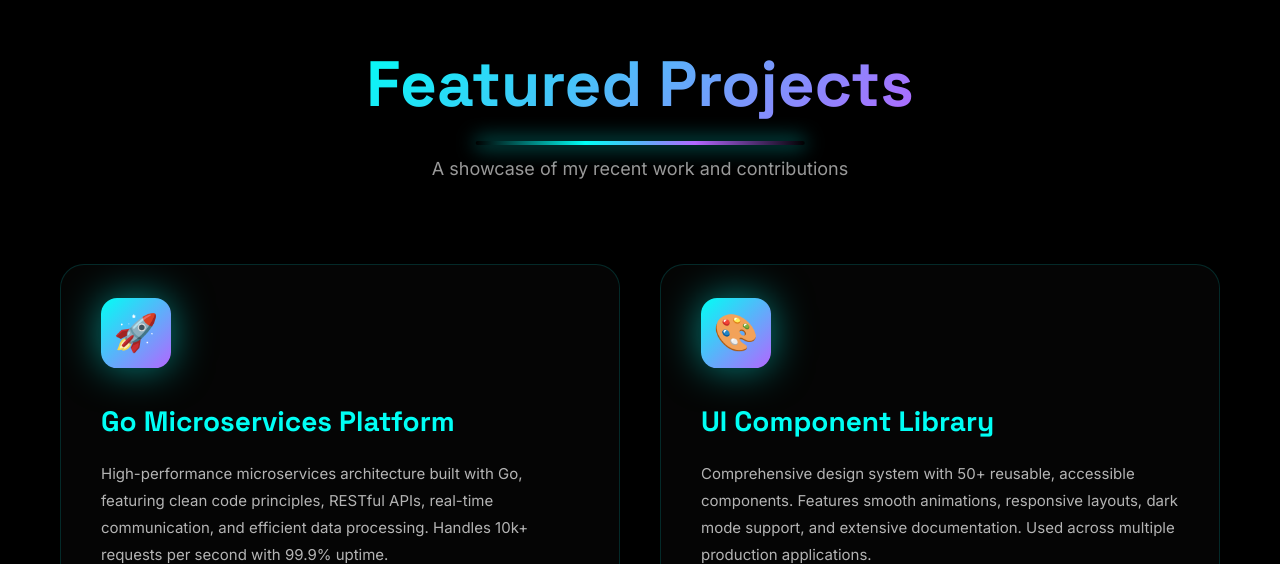
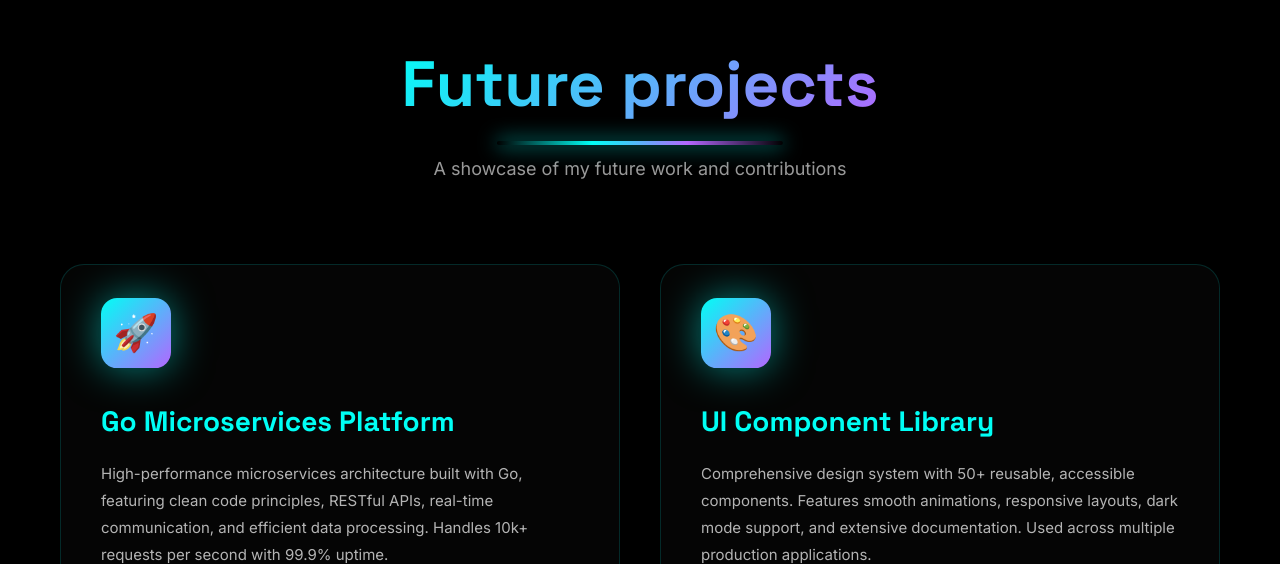
Before and after one commit to Ap4kk/Ap4kk.github.io, a plain HTML site: page index.html in a window 1280 px wide. Shown: the part 2236-2800 px from the top of the page. Drawn offline with Linux system fonts and the light colour scheme; animation ran at ten frames a second.

Commit message:
Update index.html

```diff
--- a/index.html
+++ b/index.html
@@ -1118,8 +1118,8 @@
     <!-- Projects Section -->
     <section id="projects">
       <div class="section-header">
-        <h2 class="section-title">Featured Projects</h2>
-        <p class="section-subtitle">A showcase of my recent work and contributions</p>
+        <h2 class="section-title">Future projects</h2>
+        <p class="section-subtitle">A showcase of my future work and contributions</p>
       </div>
 
       <div class="projects-grid">
```
